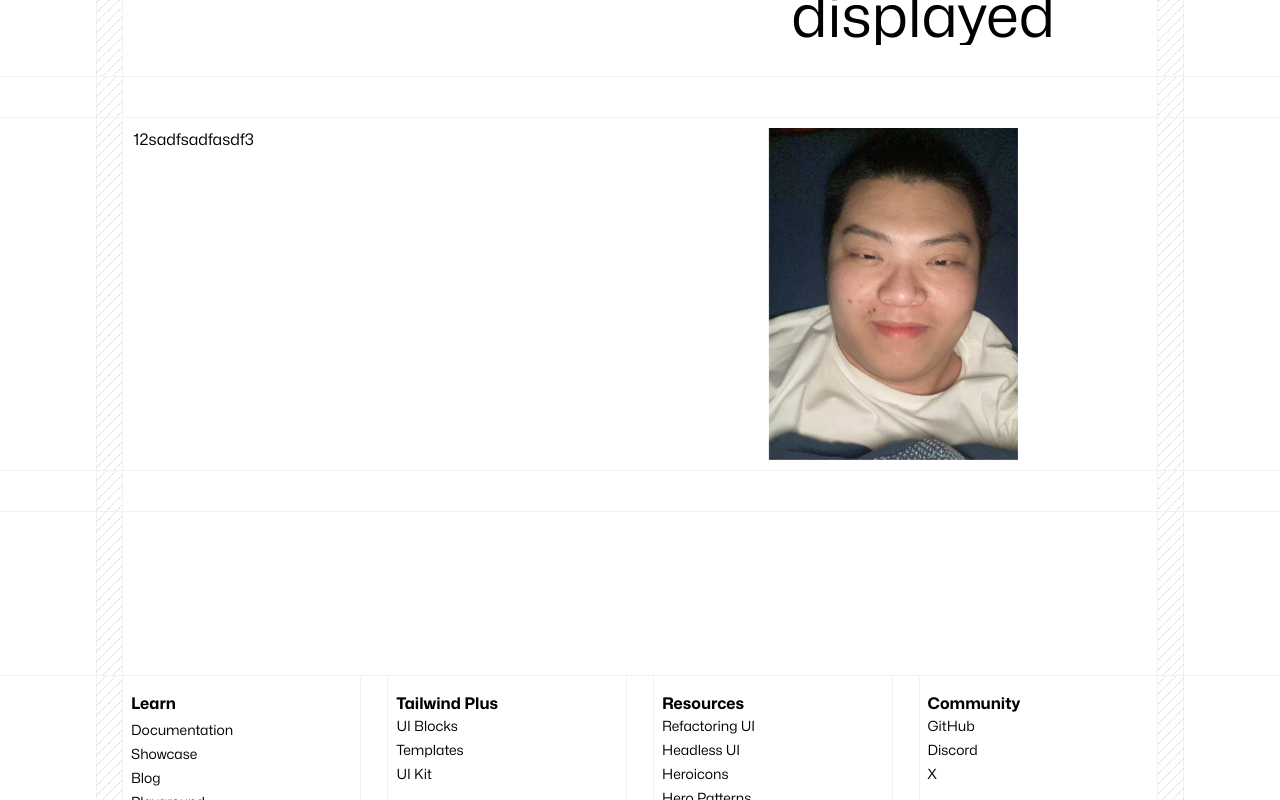
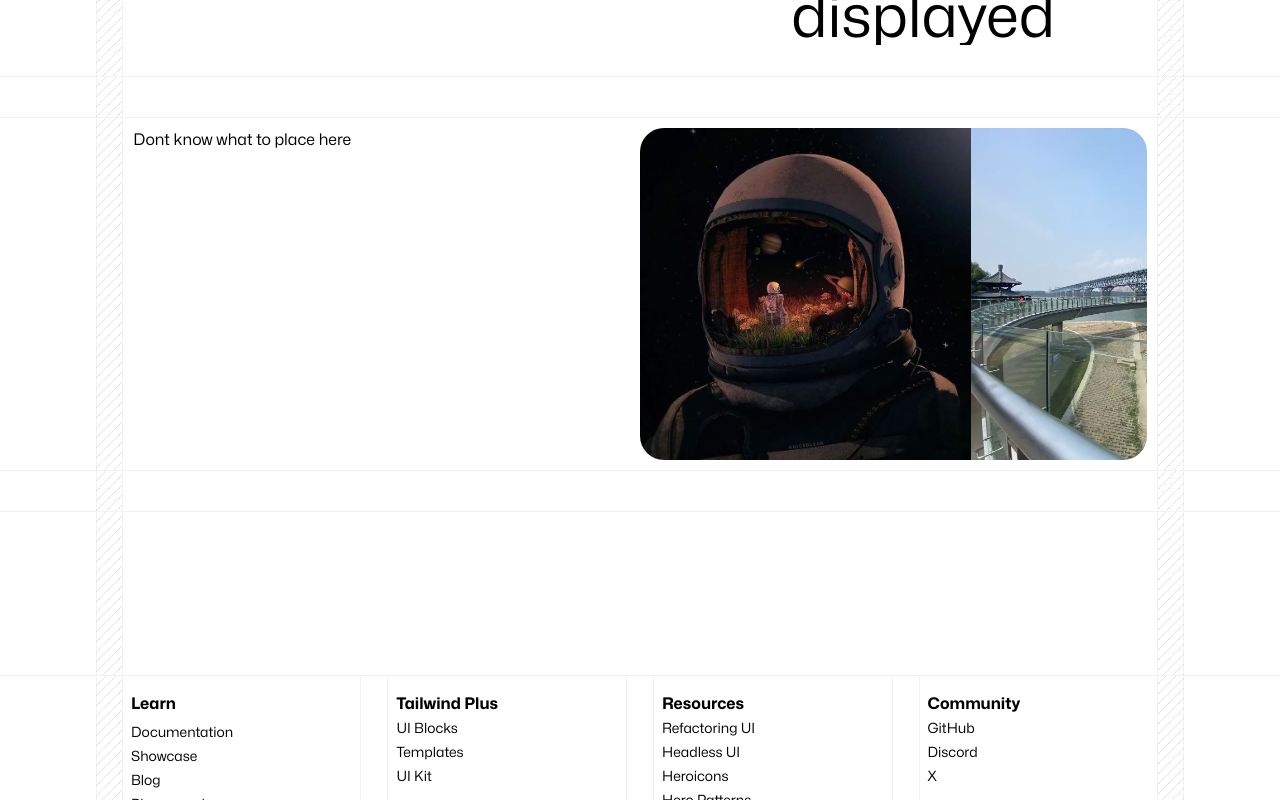
Before and after one commit to HttpDeathSky/htpswebsite-nextjs, a Next.js app: page / in a window 1280 px wide. Shown: the part 1140-1940 px from the top of the page. Built offline with nearby package versions, Linux system fonts and the light colour scheme.

Commit message:
change pic show style

```diff
--- a/src/app/components/Features-B-Swiper.tsx
+++ b/src/app/components/Features-B-Swiper.tsx
@@ -1,12 +1,11 @@
 "use client";
-import { Swiper, SwiperSlide } from "swiper/react";
-import { Autoplay, EffectFade } from "swiper/modules";
+// 导入必要的依赖
 import Image from "next/image";
+import { useRef } from "react";
+import { useGSAP } from "@gsap/react";
+import gsap from "gsap";
 
-import "swiper/css";
-import "swiper/css/effect-fade";
-import "swiper/css/pagination";
-
+// 定义图片数组，存储轮播图片的路径
 const images = [
 	"/website/pic/astronaut.jpg",
 	"/website/pic/bridge.jpg",
@@ -17,27 +16,80 @@ const images = [
 ];
 
 export default function FadeSlider() {
+	// 创建引用，用于操作DOM元素
+	const sliderRef = useRef<HTMLDivElement>(null);
+	const firstSlideRef = useRef<HTMLDivElement>(null);
+
+	// 使用GSAP创建动画效果
+	useGSAP(
+		() => {
+			const slider = sliderRef.current;
+			const firstSlide = firstSlideRef.current;
+
+			if (!slider || !firstSlide) return;
+
+			// 获取单个幻灯片的宽度
+			const slideWidth = firstSlide.offsetWidth;
+
+			// 创建无限滚动动画
+			gsap.to(slider, {
+				x: -slideWidth, // 水平移动距离
+				duration: 20, // 动画持续时间
+				ease: "none", // 线性动画
+				repeat: -1, // 无限重复
+				modifiers: {
+					// 确保滚动位置在slideWidth范围内循环
+					x: gsap.utils.unitize((x) => parseFloat(x) % slideWidth),
+				},
+			});
+		},
+		{ scope: sliderRef },
+	);
+
 	return (
 		<div className="flex-rol flex h-full w-full justify-between p-[1%]">
-			<div className="h-full w-1/2">12sadfsadfasdf3</div>
+			{/* 左侧内容区域 */}
 			<div className="h-full w-1/2">
-				<Swiper
-					effect="fade"
-					fadeEffect={{ crossFade: true }}
-					autoplay={{ delay: 1000 }}
-					loop={true}
-					speed={1333}
-					modules={[Autoplay, EffectFade]}
-					className="h-full w-full"
-				>
-					{images.map((src, i) => (
-						<SwiperSlide key={i} className="h-full w-full">
-							<div className="h-full w-full">
-								<Image src={src} alt="" fill className="object-contain" />
+				<h1>Dont know what to place here</h1>
+			</div>
+			{/* 右侧轮播图区域 */}
+			<div className="h-full w-1/2 overflow-hidden rounded-3xl">
+				{/* 轮播容器 */}
+				<div ref={sliderRef} className="flex h-full">
+					{/* 第一组图片 */}
+					<div ref={firstSlideRef} className="flex h-full flex-none">
+						{images.map((src, i) => (
+							<div key={i} className="relative h-full w-auto flex-none">
+								<Image
+									src={src}
+									alt=""
+									width={0}
+									height={0}
+									className="h-full w-auto object-contain"
+									sizes="100vw"
+								/>
 							</div>
-						</SwiperSlide>
-					))}
-				</Swiper>
+						))}
+					</div>
+					{/* 第二组图片（用于无缝循环） */}
+					<div className="flex h-full flex-none">
+						{images.map((src, i) => (
+							<div
+								key={`clone-${i}`}
+								className="relative h-full w-auto flex-none"
+							>
+								<Image
+									src={src}
+									alt=""
+									width={0}
+									height={0}
+									className="h-full w-auto object-contain"
+									sizes="100vw"
+								/>
+							</div>
+						))}
+					</div>
+				</div>
 			</div>
 		</div>
 	);
--- a/src/app/components/Footer.tsx
+++ b/src/app/components/Footer.tsx
@@ -13,66 +13,94 @@ export default function Footer() {
 					>
 						<div className="flex flex-1 flex-col pt-4 pr-20 pl-2">
 							<p className="text-ml mb-1 font-bold">Learn</p>
+							<div>
 								<Link className="mb-1 text-sm hover:underline" href="/">
 									Documentation
 								</Link>
+							</div>
+							<div>
 								<Link className="mb-1 text-sm hover:underline" href="/">
 									Showcase
 								</Link>
+							</div>
+							<div>
 								<Link className="mb-1 text-sm hover:underline" href="/">
 									Blog
 								</Link>
+							</div>
+							<div>
 								<Link className="mb-1 text-sm hover:underline" href="/">
 									Playground
 								</Link>
+							</div>
 						</div>
 						<div
 							className={`w-7 border-x-1 border-gray-950/5 dark:border-white/10`}
 						/>
 						<div className="flex flex-1 flex-col pt-4 pr-20 pl-2">
 							<p className="text-ml font-bold">Tailwind Plus</p>
+							<div>
 								<Link className="mb-1 text-sm hover:underline" href="/">
 									UI Blocks
 								</Link>
+							</div>
+							<div>
 								<Link className="mb-1 text-sm hover:underline" href="/">
 									Templates
 								</Link>
+							</div>
+							<div>
 								<Link className="mb-1 text-sm hover:underline" href="/">
 									UI Kit
 								</Link>
+							</div>
 						</div>
 						<div
 							className={`w-7 border-x-1 border-gray-950/5 dark:border-white/10`}
 						/>
 						<div className="flex flex-1 flex-col pt-4 pr-20 pl-2">
 							<p className="text-ml font-bold">Resources</p>
+							<div>
 								<Link className="mb-1 text-sm hover:underline" href="/">
 									Refactoring UI
 								</Link>
+							</div>
+							<div>
 								<Link className="mb-1 text-sm hover:underline" href="/">
 									Headless UI
 								</Link>
+							</div>
+							<div>
 								<Link className="mb-1 text-sm hover:underline" href="/">
 									Heroicons
 								</Link>
+							</div>
+							<div>
 								<Link className="mb-1 text-sm hover:underline" href="/">
 									Hero Patterns
 								</Link>
+							</div>
 						</div>
 						<div
 							className={`w-7 border-x-1 border-gray-950/5 dark:border-white/10`}
 						/>
 						<div className="flex flex-1 flex-col pt-4 pr-20 pl-2">
 							<p className="text-ml font-bold">Community</p>
+							<div>
 								<Link className="mb-1 text-sm hover:underline" href="/">
 									GitHub
 								</Link>
+							</div>
+							<div>
 								<Link className="mb-1 text-sm hover:underline" href="/">
 									Discord
 								</Link>
+							</div>
+							<div>
 								<Link className="mb-1 text-sm hover:underline" href="/">
 									X
 								</Link>
+							</div>
 						</div>
 					</div>
 				</div>
```
Lines whose indentation alone changed are shown as unchanged.
